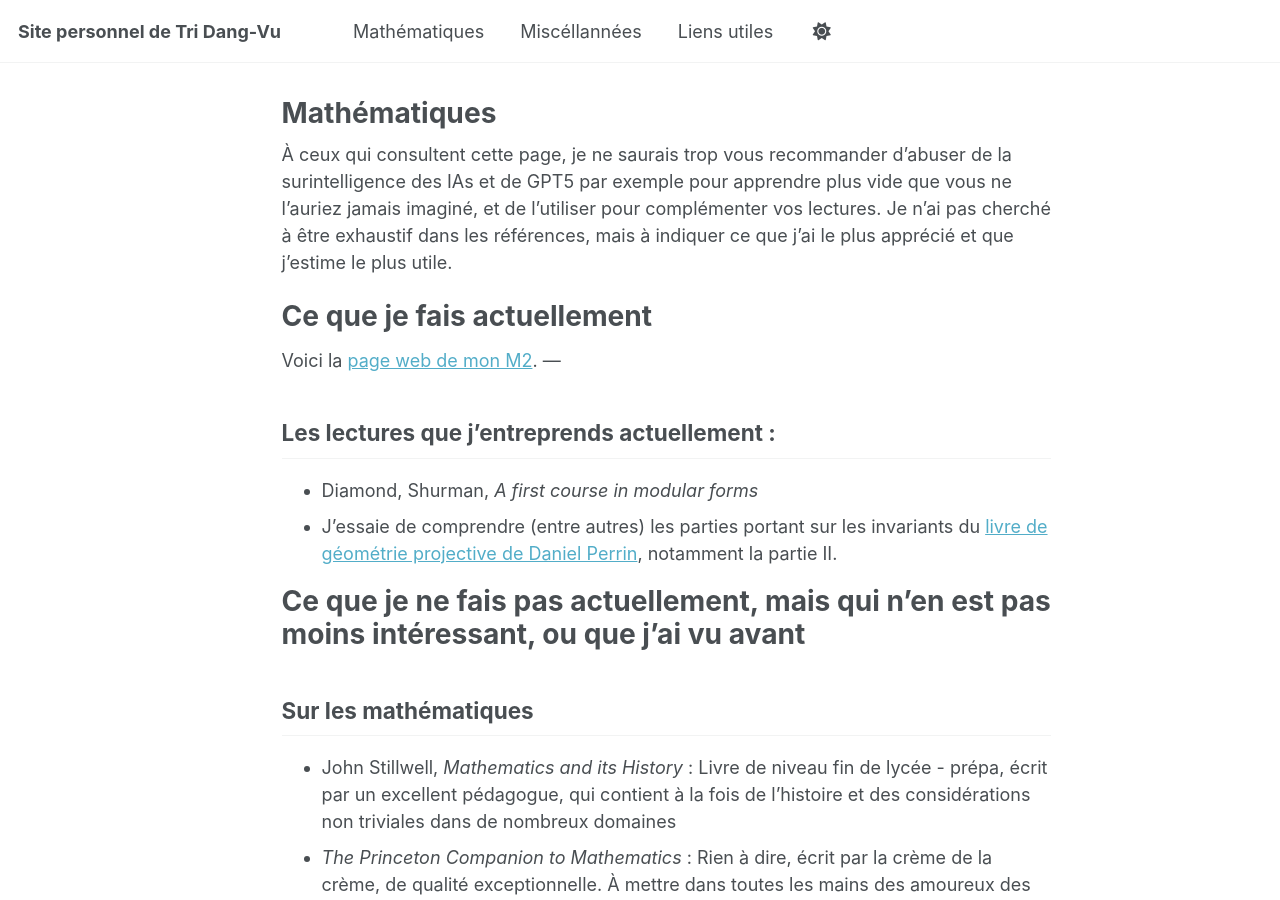
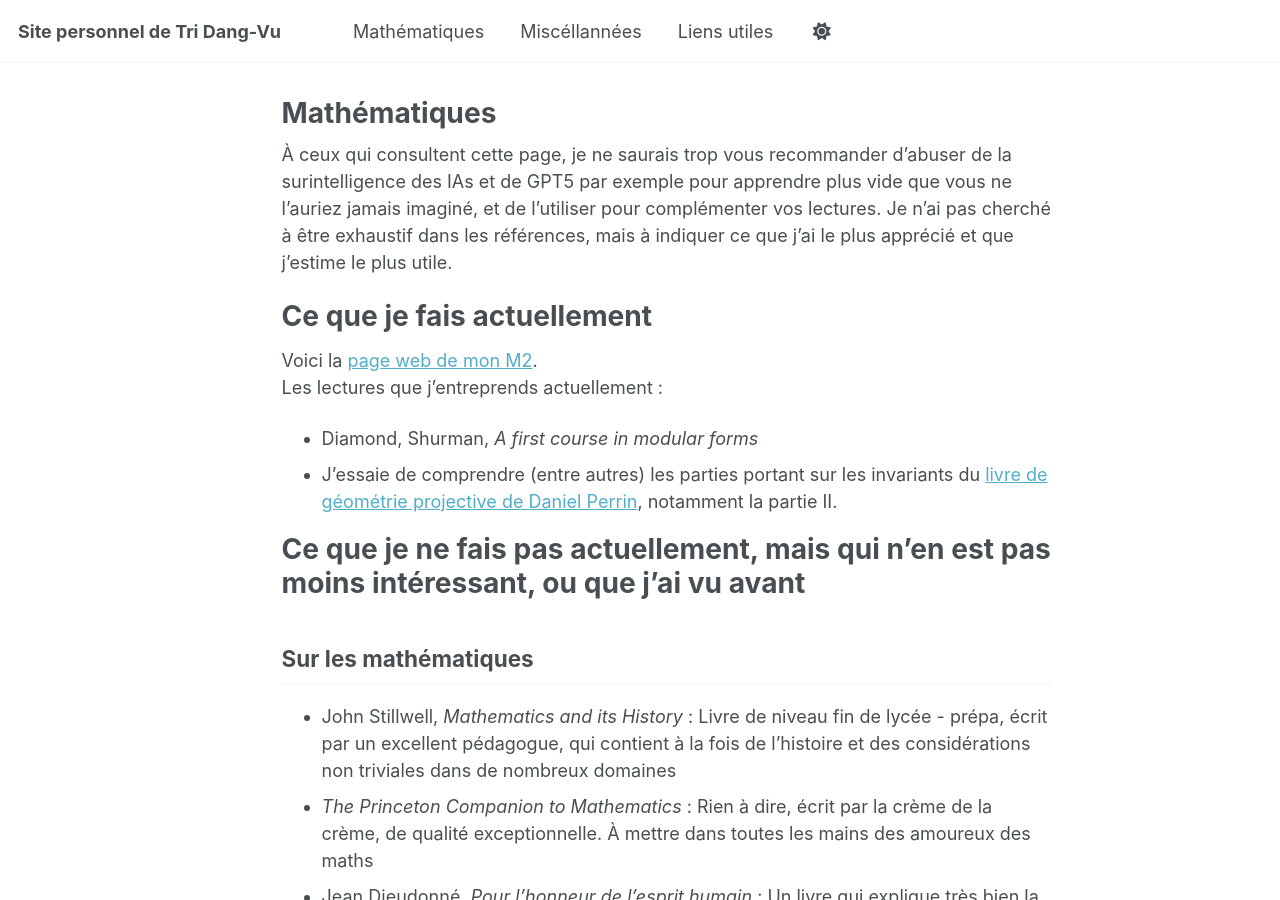
Before and after one commit to tridangvu/tridangvu.github.io, a Jekyll site: the page built from _pages/maths.md, in a window 1280 px wide and 900 px high. Built offline with Jekyll 4.4.1, drawn with Linux system fonts in a browser that asks for light colours; a script that is not in the unit is left out.

```diff
--- a/_pages/maths.md
+++ b/_pages/maths.md
@@ -10,9 +10,8 @@ classes: wide
 À ceux qui consultent cette page, je ne saurais trop vous recommander d'abuser de la surintelligence des IAs et de GPT5 par exemple pour apprendre plus vide que vous ne l'auriez jamais imaginé, et de l'utiliser pour complémenter vos lectures. Je n'ai pas cherché à être exhaustif dans les références, mais à indiquer ce que j'ai le plus apprécié et que j'estime le plus utile.
 
 # Ce que je fais actuellement
-Voici la [page web de mon M2](https://master-math-fonda.imj-prg.fr/2025-26/cours.html).
----
-## Les lectures que j'entreprends actuellement :
+Voici la [page web de mon M2](https://master-math-fonda.imj-prg.fr/2025-26/cours.html). <br>
+Les lectures que j'entreprends actuellement :
 - Diamond, Shurman, *A first course in modular forms*
 - J'essaie de comprendre (entre autres) les parties portant sur les invariants du [livre de géométrie projective de Daniel Perrin](https://www.imo.universite-paris-saclay.fr/~daniel.perrin/Livre_de_geometrie_projective.html), notamment la partie II.
 
```
